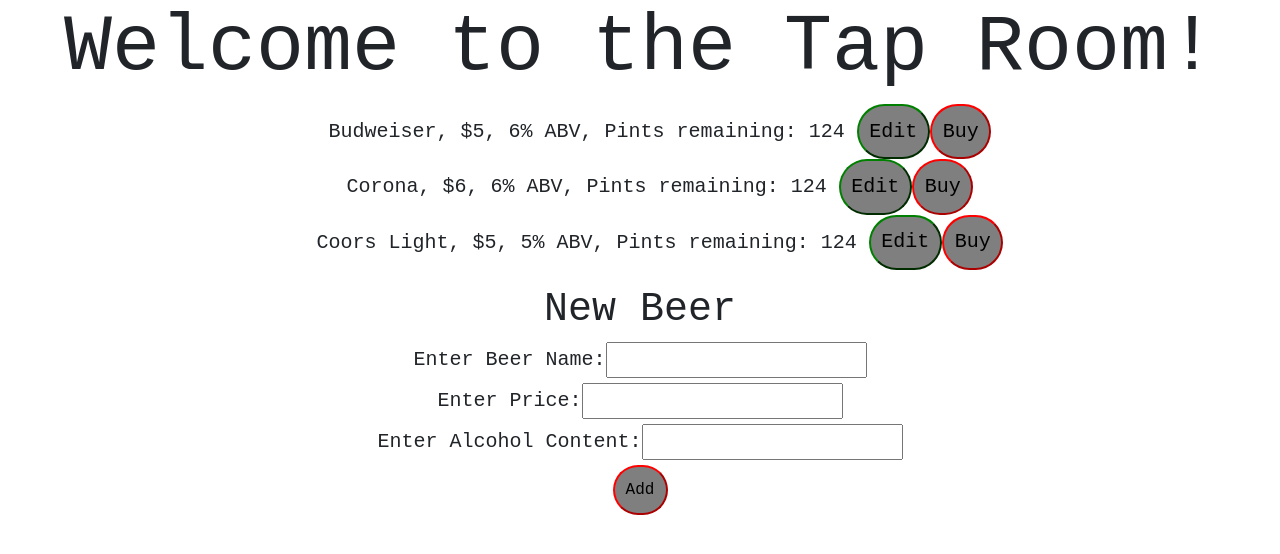
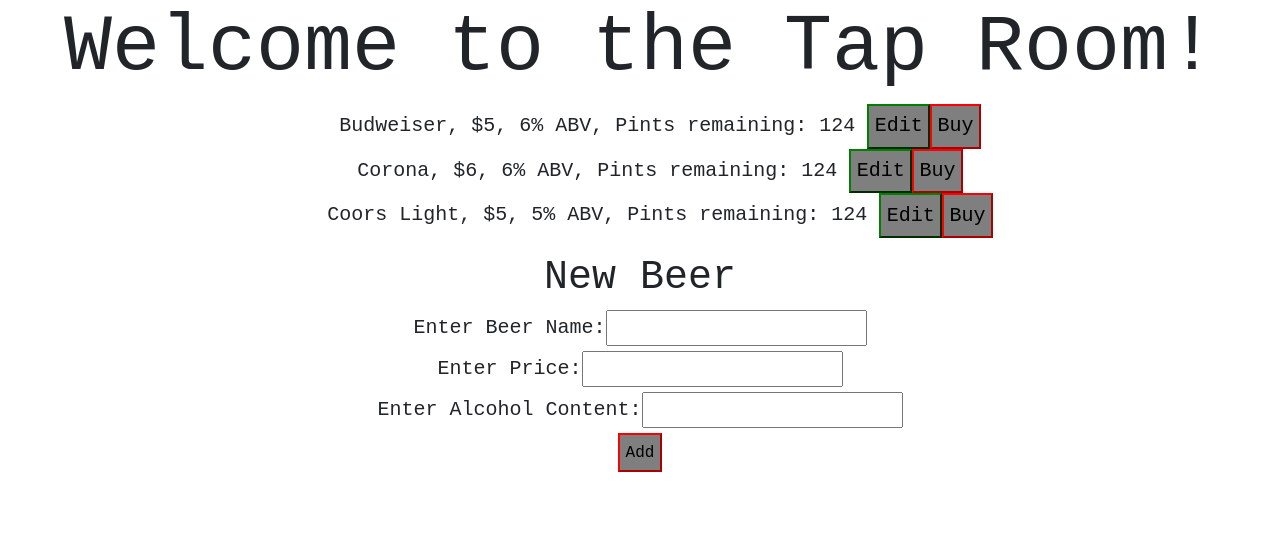
Before and after one commit to ldam77/Taproom, an Angular app: page / in a window 1280 px wide. Shown: the top 554 px of the page. Built offline with nearby package versions, Linux system fonts and the light colour scheme.

Commit message:
Resize button and radius.

```diff
--- a/src/app/beer-list/beer-list.component.css
+++ b/src/app/beer-list/beer-list.component.css
@@ -6,8 +6,7 @@
 
 button {
   background-color: rgba(0,0,0,0.5);
-  border-radius: 2em;
-  padding: 1%
+  padding: 0.5%;
 }
 
 .btn-edit {
--- a/src/app/new-beer/new-beer.component.css
+++ b/src/app/new-beer/new-beer.component.css
@@ -3,8 +3,7 @@
 }
 
 button {
-  border-radius: 2em;
   border-color: red;
-  padding: 1%;
+  padding: 0.5%;
   background-color: rgba(0, 0, 0, 0.5);
 }
```
